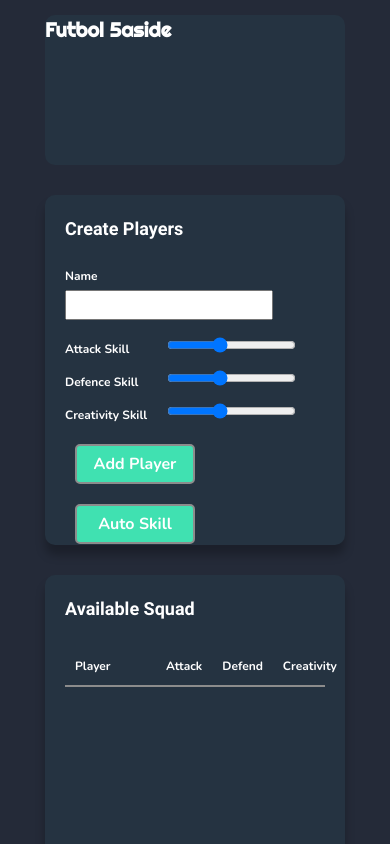
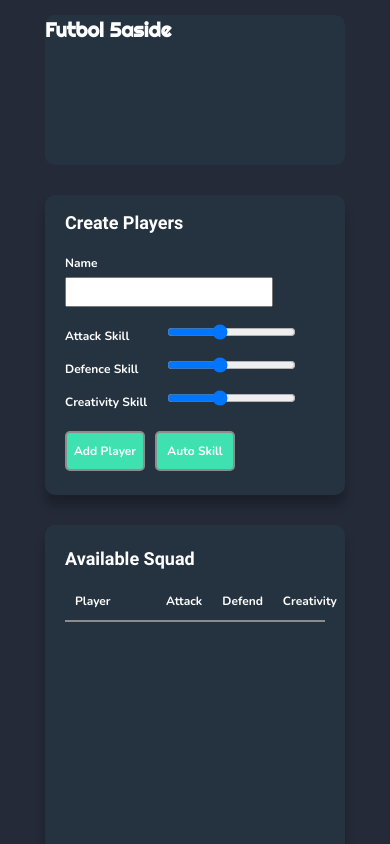
Before and after one commit to bpdm88/football-picker, a React (Create React App) app: page / in a window 390 px wide. Shown: the top 844 px of the page. Built offline with nearby package versions, Linux system fonts and the light colour scheme.

Commit message:
Button resizing working

```diff
--- a/src/styles/button.css
+++ b/src/styles/button.css
@@ -6,7 +6,9 @@
     border: 2px solid var(--grey);
     background-color: var(--green);
     color: var(--white);
-    margin: var(--spacing-sm);
+    margin-right: var(--spacing-sm);
+    margin-top: var(--spacing-sm);
+    margin-bottom: var(--spacing-sm);
 }
 
 .secondary-button {
@@ -17,5 +19,18 @@
     border: 2px solid var(--grey);
     background-color: var(--purple);
     color: var(--white);
-    margin: var(--spacing-sm);
+    margin-right: var(--spacing-sm);
+    margin-top: var(--spacing-sm);
+    margin-bottom: var(--spacing-sm);
 }
+
+@media screen and (max-width: 750px) {
+    .primary-button {
+        width: 80px;
+        height: 40px;
+    }
+    .secondary-button {
+        width: 80px;
+        height: 40px;
+    }
+}
--- a/src/styles/header.css
+++ b/src/styles/header.css
@@ -21,6 +21,6 @@ header {
 
 @media screen and (max-width: 750px) {
     header {
-        width: var(--card-xs);
+        width: var(--card-width-xs);
     }
 }
--- a/src/styles/large-card.css
+++ b/src/styles/large-card.css
@@ -1,8 +1,8 @@
 .large-card {
     grid-column-start: 2;
     grid-row: span 2;
-    height: 740px;
-    width: var(--card-lg);
+    height: var(--card-height-md);
+    width: var(--card-width-lg);
     padding: var(--spacing-lg);
     margin: var(--spacing-md);
     background-color: var(--secondary-blue);
@@ -14,19 +14,19 @@
 
 @media screen and (max-width: 1200px) {
     .large-card {
-        width: var(--card-md);
+        width: var(--card-width-md);
     }
 }
 
 @media screen and (max-width: 960px) {
     .large-card {
-        width: var(--card-sm);
+        width: var(--card-width-sm);
     }
 }
 
 @media screen and (max-width: 750px) {
     .large-card {
-        width: var(--card-xs);
-        height: 850px;
+        width: var(--card-width-xs);
+        height: var(--card-height-lg);
     }
 }
--- a/src/styles/settings.css
+++ b/src/styles/settings.css
@@ -19,10 +19,17 @@
 
     /* card widths */
 
-    --card-xs: 300px;
-    --card-sm: 350px;
-    --card-md: 450px;
-    --card-lg: 500px;
+    --card-width-xs: 300px;
+    --card-width-sm: 350px;
+    --card-width-md: 450px;
+    --card-width-lg: 500px;
+
+    /* card heights */
+
+    --card-height-xs: 300px;
+    --card-height-sm: 350px;
+    --card-height-md: 740px;
+    --card-height-lg: 850px;
 
     /* font sizes */
 
--- a/src/styles/small-card.css
+++ b/src/styles/small-card.css
@@ -1,29 +1,36 @@
 .small-card {
-    height: 350px;
-    width: var(--card-lg);
-    padding: var(--spacing-lg);
+    height: var(--card-height-sm);
+    width: var(--card-width-lg);
+    padding-top: var(--spacing-sm);
+    padding-bottom: var(--spacing-sm);
+    padding-left: var(--spacing-lg);
+    padding-right: var(--spacing-lg);
     margin: var(--spacing-md);
     background-color: var(--secondary-blue);
     border-radius: 10px;
     box-shadow: 0px 10px 10px rgba(0, 0, 0, 0.25);
+    display: flex;
+    flex-direction: column;
+    justify-content: space-around;
 }
 
 /* Media Queries */
 
 @media screen and (max-width: 1200px) {
     .small-card {
-        width: var(--card-md);
+        width: var(--card-width-md);
     }
 }
 
 @media screen and (max-width: 960px) {
     .small-card {
-        width: var(--card-sm);
+        width: var(--card-width-sm);
     }
 }
 
 @media screen and (max-width: 750px) {
     .small-card {
-        width: var(--card-xs);
+        width: var(--card-width-xs);
+        height: var(--card-height-xs);
     }
 }
--- a/src/styles/typography.css
+++ b/src/styles/typography.css
@@ -23,7 +23,6 @@
     font-family: Roboto, sans-serif;
     font-size: var(--bravo-lg);
     color: var(--white);
-    padding-bottom: var(--spacing-md);
 }
 
 .heading-charlie {
@@ -34,7 +33,8 @@
     padding: var(--spacing-sm);
 }
 
-label {
+label,
+button {
     font-family: Nunito, sans-serif;
     font-size: var(--standard-lg);
     color: var(--white);
@@ -52,7 +52,8 @@ label {
     .heading-charlie {
         font-size: var(--charlie-mid);
     }
-    label {
+    label,
+    button {
         font-size: var(--standard-md);
     }
 }
@@ -68,7 +69,8 @@ label {
     .heading-charlie {
         font-size: var(--charlie-sm);
     }
-    label {
+    label,
+    button {
         font-size: var(--standard-sm);
     }
 }
@@ -84,7 +86,8 @@ label {
     .heading-charlie {
         font-size: var(--charlie-xs);
     }
-    label {
+    label,
+    button {
         font-size: var(--standard-xs);
     }
 }
```
Also changed, not shown: 1 other file (tests, documents, lock files or other folders).
